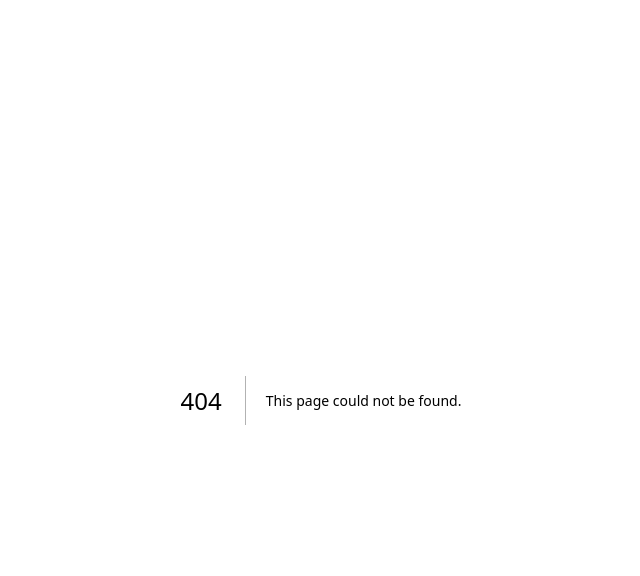
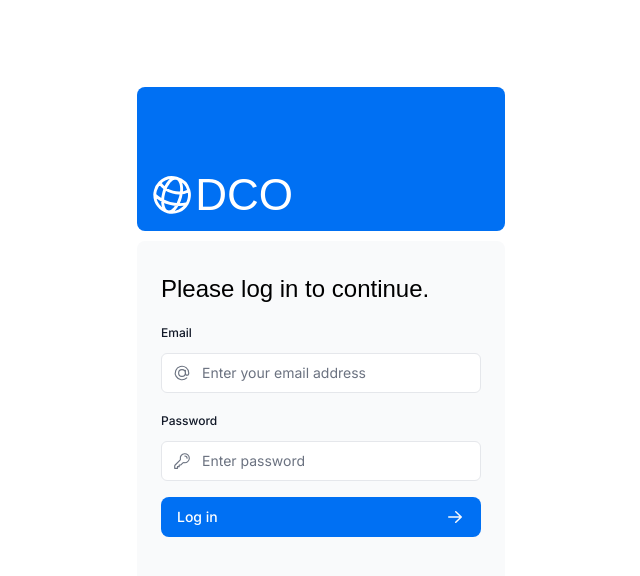
Before and after one commit to mrdarboe/nextjs-dashboard, a Next.js app: page /login in a window 1280 px wide. Before the commit this address had no page. Shown: the top 576 px of the page, without its empty margins (319-959 px from the left). Built offline with nearby package versions, Linux system fonts and the light colour scheme; a web font is replaced by a local one.

Commit message:
next-auth config and setup

```diff
--- /dev/null
+++ b/app/login/page.tsx
@@ -0,0 +1,17 @@
+import AcmeLogo from '@/app/ui/acme-logo';
+import LoginForm from '@/app/ui/login-form';
+
+export default function LoginPage() {
+  return (
+    <main className="flex items-center justify-center md:h-screen">
+      <div className="relative mx-auto flex w-full max-w-[400px] flex-col space-y-2.5 p-4 md:-mt-32">
+        <div className="flex h-20 w-full items-end rounded-lg bg-blue-500 p-3 md:h-36">
+          <div className="w-32 text-white md:w-36">
+            <AcmeLogo />
+          </div>
+        </div>
+        <LoginForm />
+      </div>
+    </main>
+  );
+}
--- a/package.json
+++ b/package.json
@@ -14,7 +14,7 @@
     "bcrypt": "^5.1.1",
     "clsx": "^2.1.1",
     "next": "15.0.0-canary.56",
-    "next-auth": "5.0.0-beta.19",
+    "next-auth": "5.0.0-beta.20",
     "postcss": "8.4.38",
     "react": "19.0.0-rc-f38c22b244-20240704",
     "react-dom": "19.0.0-rc-f38c22b244-20240704",
```
Also changed, not shown: auth.config.ts (added, +21 -0 lines), middleware.ts (added, +8 -0 lines), 1 other file (tests, documents, lock files or other folders).
